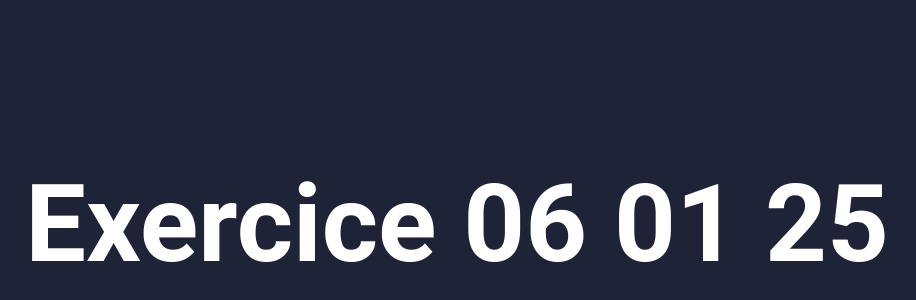
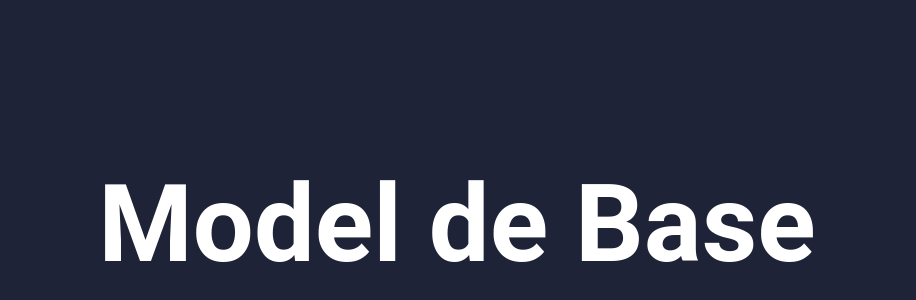
Before and after one commit to Shallaya/Model, a plain HTML site: page index.html in a window 1280 px wide. Shown: the part 176-476 px from the top of the page, without its empty margins (183-1099 px from the left). Drawn offline with Linux system fonts and the light colour scheme.

Commit message:
model de base

```diff
--- a/index.html
+++ b/index.html
@@ -9,7 +9,7 @@
 <body>
     <div class="container">
         <div class="banniere_titre">
-            <h1>Exercice 06 01 25</h1>
+            <h1>Model de Base</h1>
         </div>
     </div>
 
```
